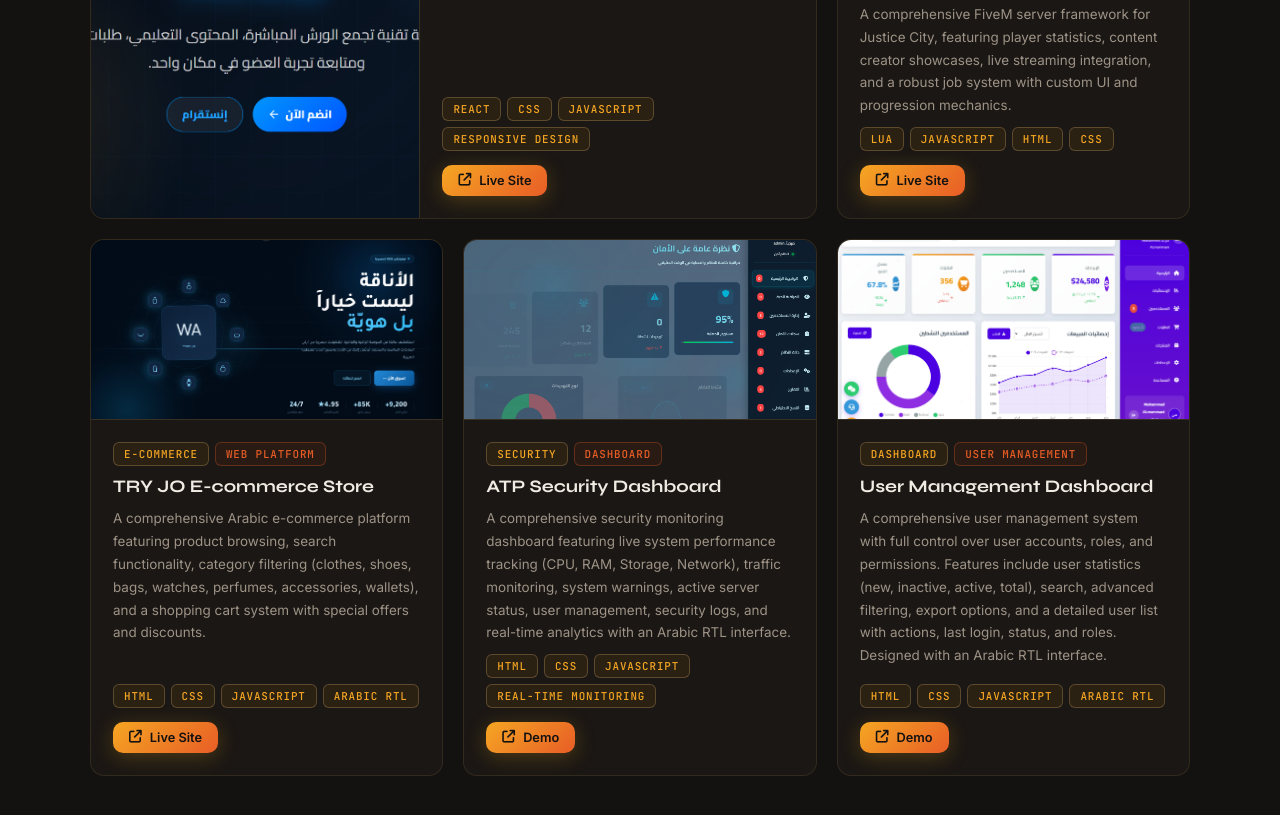
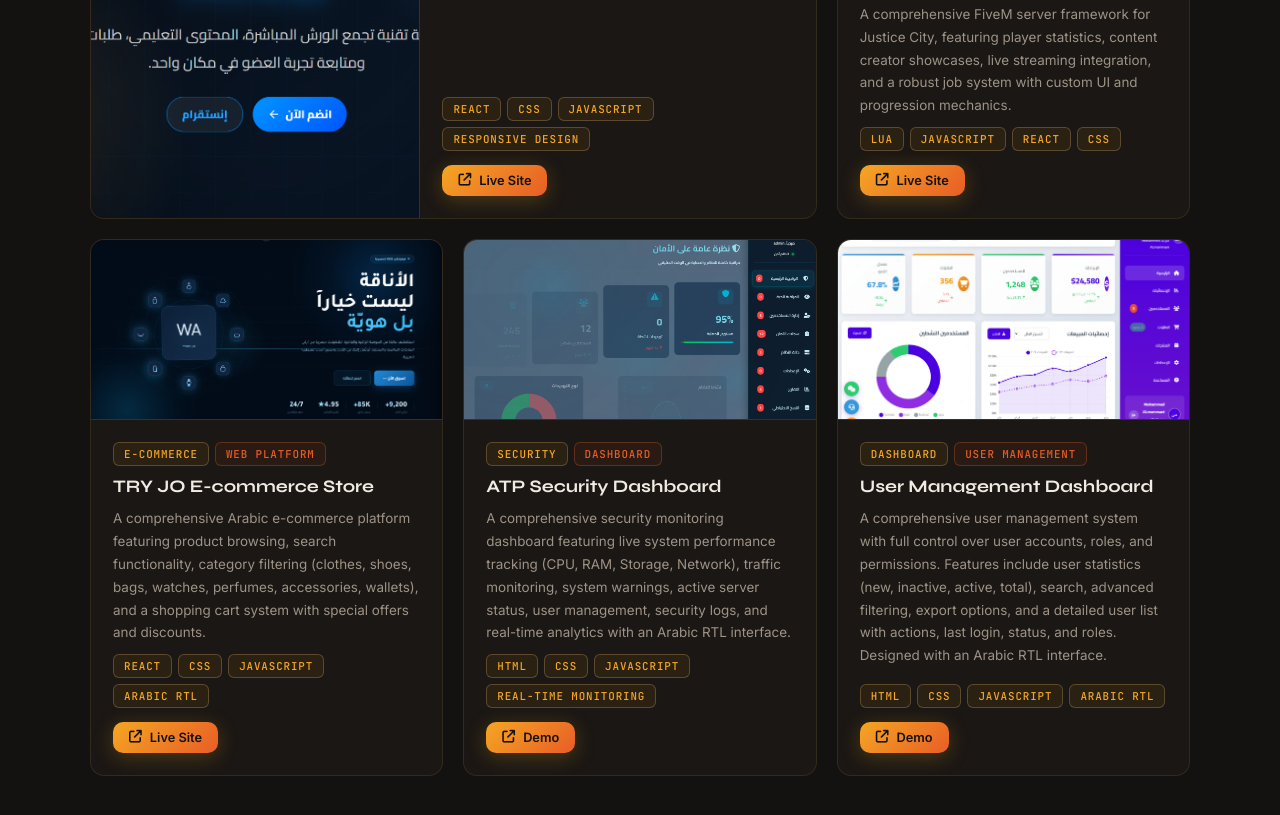
Before and after one commit to mohmmedalmoni3/aboutme, a plain HTML site: page index.html in a window 1280 px wide. Shown: the part 2995-3810 px from the top of the page. Drawn offline with Linux system fonts and the light colour scheme.

Commit message:
Update index.html

```diff
--- a/index.html
+++ b/index.html
@@ -1164,8 +1164,8 @@
           <div class="project-links"><a href="https://ieeeanu.app" class="btn btn-primary" style="padding:8px 16px;font-size:0.8rem"><i class="fa-solid fa-arrow-up-right-from-square"></i> Live Site</a></div>
         </div>
       </article>
-      <article class="project-card"><div class="project-thumb"><div class="project-thumb-bg"></div><div class="project-thumb-overlay"></div><img src="images/justicecfw.jpg" alt="JusticeCFW screenshot"></div><div class="project-body"><div class="project-tags"><span class="tag">FiveM</span></div><h3 class="project-title">Justice City Framework</h3><p class="project-desc">A comprehensive FiveM server framework for Justice City, featuring player statistics, content creator showcases, live streaming integration, and a robust job system with custom UI and progression mechanics.</p><div class="project-tags"><span class="tag">Lua</span><span class="tag">JavaScript</span><span class="tag">HTML</span><span class="tag">CSS</span></div><div class="project-links"><a href="https://justicecfw.com/" class="btn btn-primary" style="padding:8px 16px;font-size:0.8rem"><i class="fa-solid fa-arrow-up-right-from-square"></i> Live Site</a></div></div></article>
-      <article class="project-card"><div class="project-thumb"><div class="project-thumb-bg"></div><div class="project-thumb-overlay"></div><img src="images/tryjo-ecommerce.jpg" alt="TRY JO E-commerce Store screenshot"></div><div class="project-body"><div class="project-tags"><span class="tag">E-commerce</span><span class="tag" style="color:var(--rust);border-color:rgba(232,93,38,0.3);background:rgba(232,93,38,0.07);">Web Platform</span></div><h3 class="project-title">TRY JO E-commerce Store</h3><p class="project-desc">A comprehensive Arabic e-commerce platform featuring product browsing, search functionality, category filtering (clothes, shoes, bags, watches, perfumes, accessories, wallets), and a shopping cart system with special offers and discounts.</p><div class="project-tags"><span class="tag">HTML</span><span class="tag">CSS</span><span class="tag">JavaScript</span><span class="tag">Arabic RTL</span></div><div class="project-links"><a href="#" class="btn btn-primary" style="padding:8px 16px;font-size:0.8rem"><i class="fa-solid fa-arrow-up-right-from-square"></i> Live Site</a></div></div></article>
+      <article class="project-card"><div class="project-thumb"><div class="project-thumb-bg"></div><div class="project-thumb-overlay"></div><img src="images/justicecfw.jpg" alt="JusticeCFW screenshot"></div><div class="project-body"><div class="project-tags"><span class="tag">FiveM</span></div><h3 class="project-title">Justice City Framework</h3><p class="project-desc">A comprehensive FiveM server framework for Justice City, featuring player statistics, content creator showcases, live streaming integration, and a robust job system with custom UI and progression mechanics.</p><div class="project-tags"><span class="tag">Lua</span><span class="tag">JavaScript</span><span class="tag">REACT</span><span class="tag">CSS</span></div><div class="project-links"><a href="https://justicecfw.com/" class="btn btn-primary" style="padding:8px 16px;font-size:0.8rem"><i class="fa-solid fa-arrow-up-right-from-square"></i> Live Site</a></div></div></article>
+      <article class="project-card"><div class="project-thumb"><div class="project-thumb-bg"></div><div class="project-thumb-overlay"></div><img src="images/tryjo-ecommerce.jpg" alt="TRY JO E-commerce Store screenshot"></div><div class="project-body"><div class="project-tags"><span class="tag">E-commerce</span><span class="tag" style="color:var(--rust);border-color:rgba(232,93,38,0.3);background:rgba(232,93,38,0.07);">Web Platform</span></div><h3 class="project-title">TRY JO E-commerce Store</h3><p class="project-desc">A comprehensive Arabic e-commerce platform featuring product browsing, search functionality, category filtering (clothes, shoes, bags, watches, perfumes, accessories, wallets), and a shopping cart system with special offers and discounts.</p><div class="project-tags"><span class="tag">REACT</span><span class="tag">CSS</span><span class="tag">JavaScript</span><span class="tag">Arabic RTL</span></div><div class="project-links"><a href="#" class="btn btn-primary" style="padding:8px 16px;font-size:0.8rem"><i class="fa-solid fa-arrow-up-right-from-square"></i> Live Site</a></div></div></article>
       <article class="project-card"><div class="project-thumb"><div class="project-thumb-bg"></div><div class="project-thumb-overlay"></div><img src="images/atp-security-dashboard.jpg" alt="ATP Security Dashboard screenshot"></div><div class="project-body"><div class="project-tags"><span class="tag">Security</span><span class="tag" style="color:var(--rust);border-color:rgba(232,93,38,0.3);background:rgba(232,93,38,0.07);">Dashboard</span></div><h3 class="project-title">ATP Security Dashboard</h3><p class="project-desc">A comprehensive security monitoring dashboard featuring live system performance tracking (CPU, RAM, Storage, Network), traffic monitoring, system warnings, active server status, user management, security logs, and real-time analytics with an Arabic RTL interface.</p><div class="project-tags"><span class="tag">HTML</span><span class="tag">CSS</span><span class="tag">JavaScript</span><span class="tag">Real-time Monitoring</span></div><div class="project-links"><a href="#" class="btn btn-primary" style="padding:8px 16px;font-size:0.8rem"><i class="fa-solid fa-arrow-up-right-from-square"></i> Demo</a></div></div></article>
       <article class="project-card"><div class="project-thumb"><div class="project-thumb-bg"></div><div class="project-thumb-overlay"></div><img src="images/user-management-dashboard.jpg" alt="User Management Dashboard screenshot"></div><div class="project-body"><div class="project-tags"><span class="tag">Dashboard</span><span class="tag" style="color:var(--rust);border-color:rgba(232,93,38,0.3);background:rgba(232,93,38,0.07);">User Management</span></div><h3 class="project-title">User Management Dashboard</h3><p class="project-desc">A comprehensive user management system with full control over user accounts, roles, and permissions. Features include user statistics (new, inactive, active, total), search, advanced filtering, export options, and a detailed user list with actions, last login, status, and roles. Designed with an Arabic RTL interface.</p><div class="project-tags"><span class="tag">HTML</span><span class="tag">CSS</span><span class="tag">JavaScript</span><span class="tag">Arabic RTL</span></div><div class="project-links"><a href="#" class="btn btn-primary" style="padding:8px 16px;font-size:0.8rem"><i class="fa-solid fa-arrow-up-right-from-square"></i> Demo</a></div></div></article>
     </div>
```
